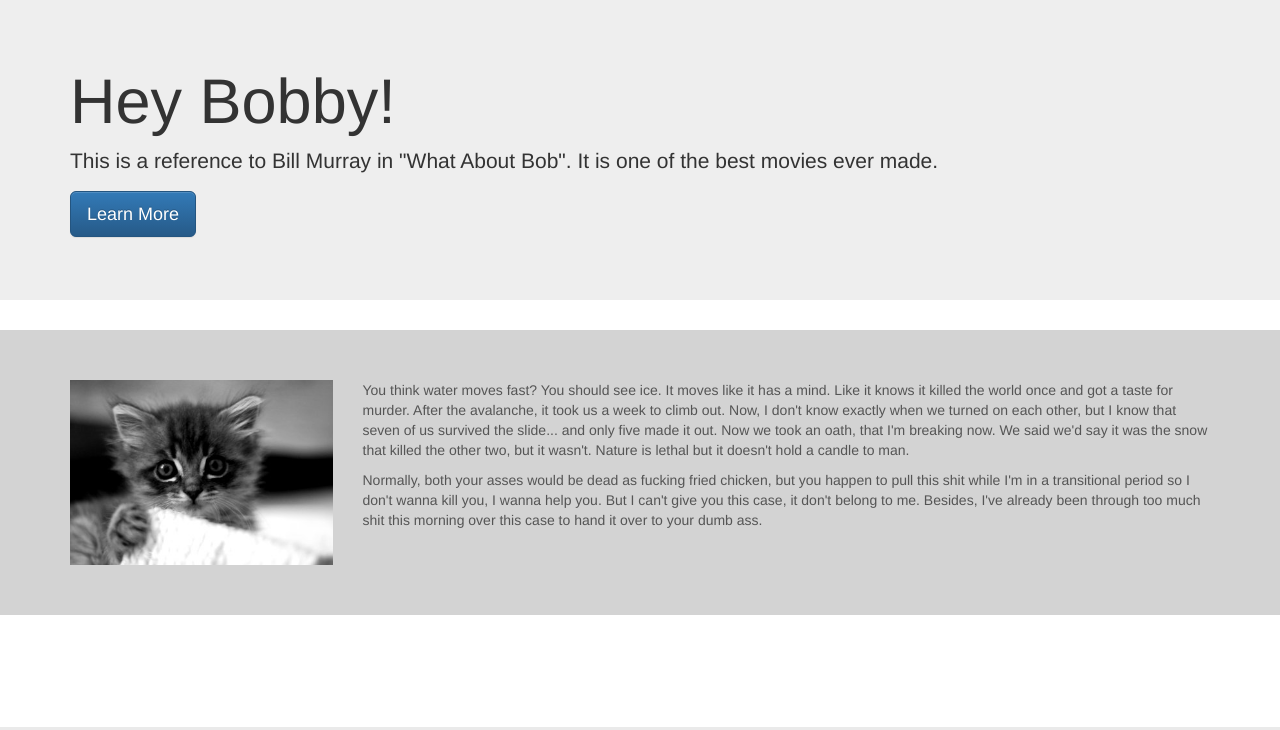
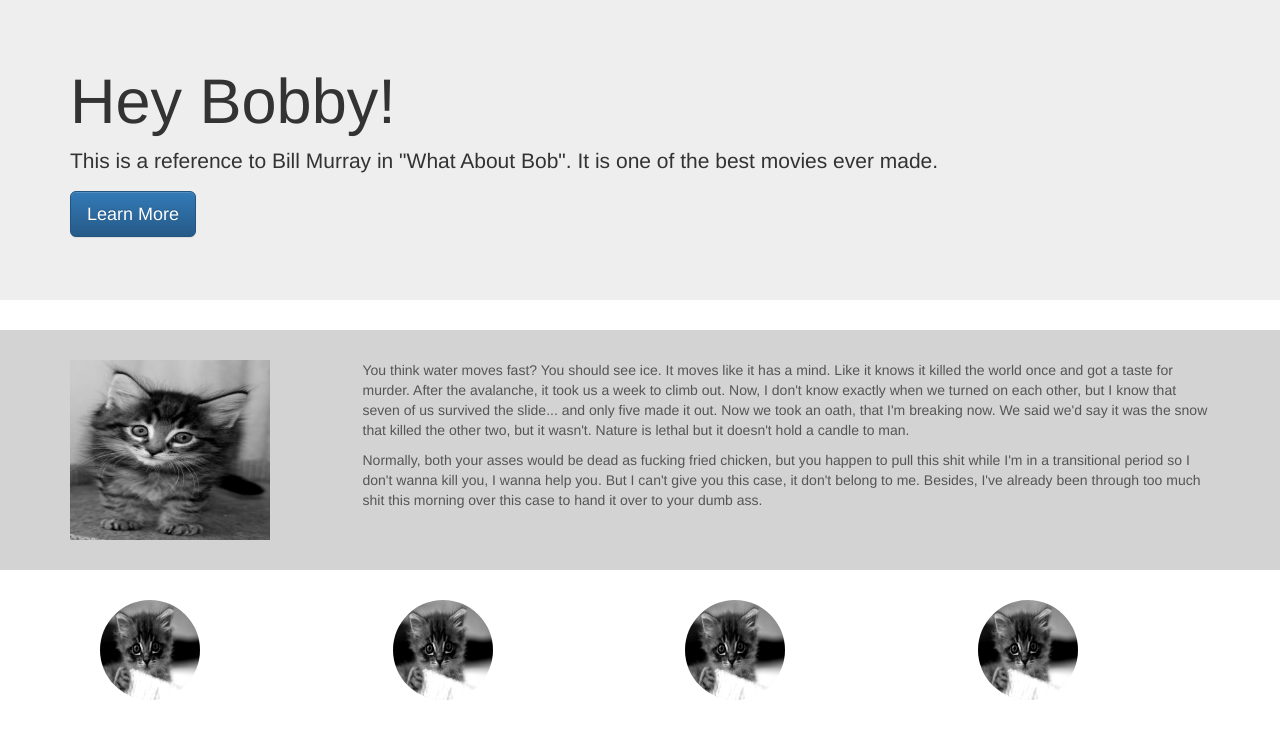
Before and after one commit to stevestonenm/bootstrap-mockup, a PHP site: page / in a window 1280 px wide. Shown: the part 73-803 px from the top of the page. Run offline with PHP 8.4, Linux system fonts and the light colour scheme; some libraries are stand-ins or nearby versions.

Commit message:
started 4 image row

```diff
--- a/css/stylesheet.css
+++ b/css/stylesheet.css
@@ -18,13 +18,19 @@
 * first section
 ***********************************************/
 section {
-	background: lightgray;
+	background-color: lightgray;
 	color: #555;
-	padding: 5rem;
+	padding: 3rem;
 }
 
+
 img[alt="kitten"] {
-	width: 300px;
-	height: auto;
-	margin-right: 3rem;
+	width: 20rem;
+	height: 18rem;
 }
+
+img[alt="little kitten"] {
+	width: 100px;
+	height: 100px;
+	margin: 3rem;
+}
--- a/index.php
+++ b/index.php
@@ -74,7 +74,7 @@
 			<div	class="container">
 				<div class="row">
 					<div class="col-md-3">
-						<img src="images/kitten1.jpg" class="img-responsive" alt="kitten">
+						<img src="images/kitten2.jpg" class="img-responsive" alt="kitten">
 					</div>
 					<div class="col-md-9">
 						<p>You think water moves fast? You should see ice. It moves like it has a mind. Like it knows it killed the world once and got a taste for murder. After the avalanche, it took us a week to climb out. Now, I don't know exactly when we turned on each other, but I know that seven of us survived the slide... and only five made it out. Now we took an oath, that I'm breaking now. We said we'd say it was the snow that killed the other two, but it wasn't. Nature is lethal but it doesn't hold a candle to man.
@@ -86,6 +86,25 @@
 			</div>
 		</section>
 
+		<!-- image section-->
+		<div class="container">
+			<div class="row">
+				<div class="col-md-3">
+					<img src="images/kitten1.jpg"  class="img-circle" class="img-responsive" alt="little kitten">
+				</div>
+				<div class="col-md-3">
+					<img src="images/kitten1.jpg"  class="img-circle" class="img-responsive" alt="little kitten">
+				</div>
+				<div class="col-md-3">
+					<img src="images/kitten1.jpg"  class="img-circle" class="img-responsive" alt="little kitten">
+				</div>
+				<div class="col-md-3">
+					<img src="images/kitten1.jpg"  class="img-circle" class="img-responsive" alt="little kitten">
+				</div>
+			</div>
+		</div>
+
+
 	</body>
 
 </html>
```
Also changed, not shown: images/kitten2.jpg (added).
